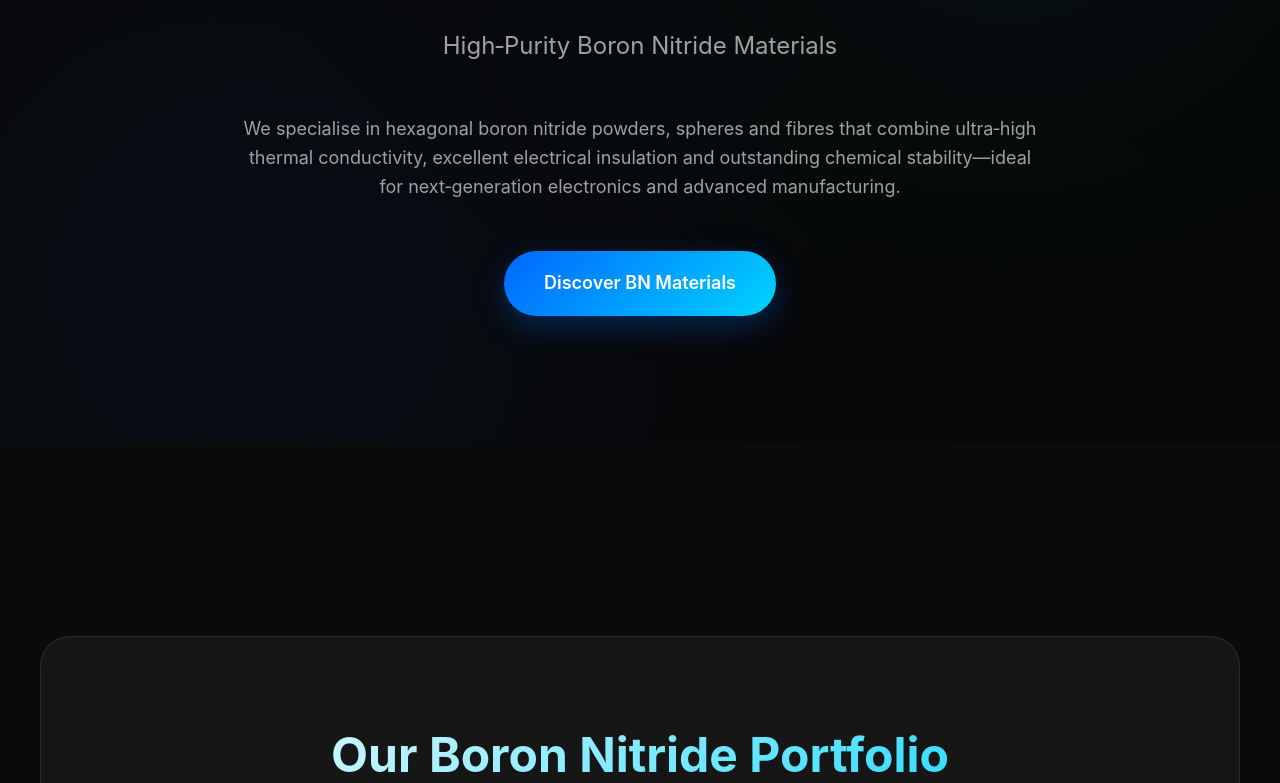
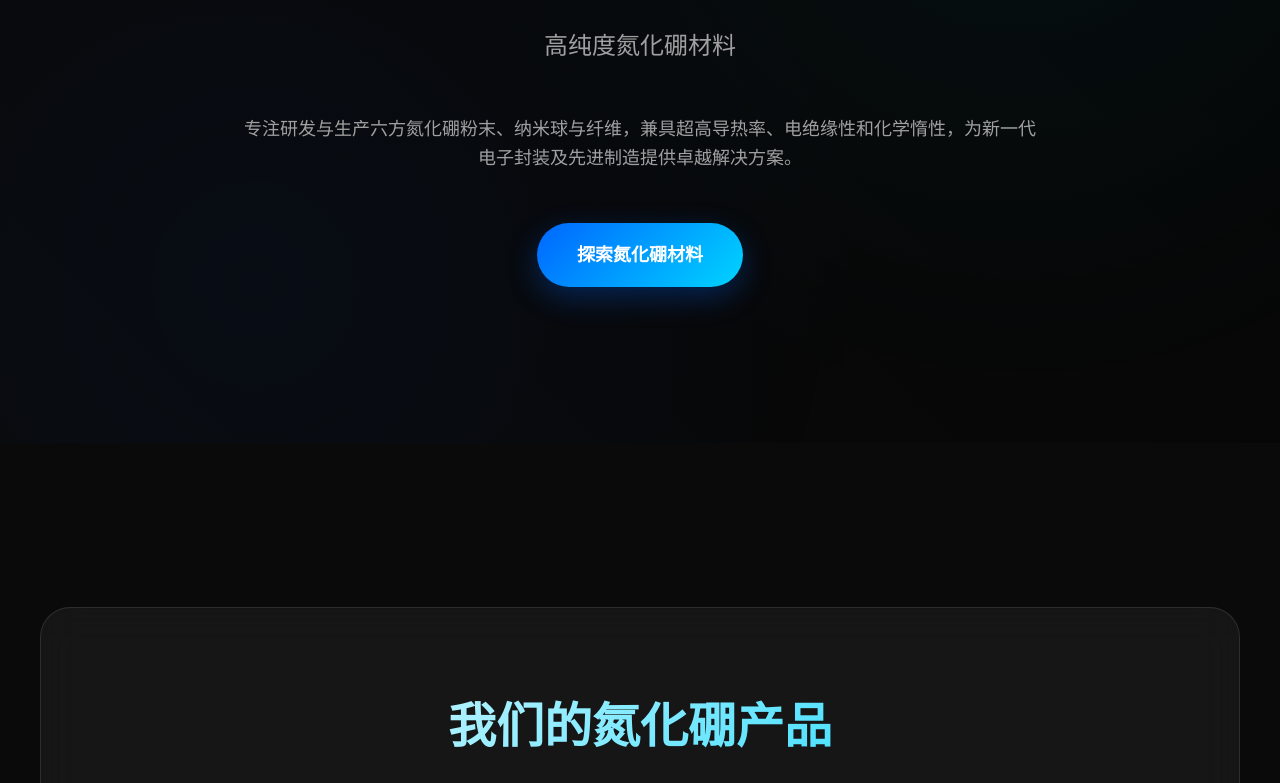
Before and after one commit to YouWoo-Tech/main-page, a plain HTML site: page index.html in a window 1280 px wide. Shown: the part 357-1140 px from the top of the page. Drawn offline with Linux system fonts and the light colour scheme.

Commit message:
Update index.html
默认中文

```diff
--- a/index.html
+++ b/index.html
@@ -623,7 +623,7 @@
             sample2: 'img/sample_2.JPG'
         };
 
-        let currentLang = 'en';
+        let currentLang = 'zh';
 
         function toggleLanguage() {
             currentLang = currentLang === 'en' ? 'zh' : 'en';
```
